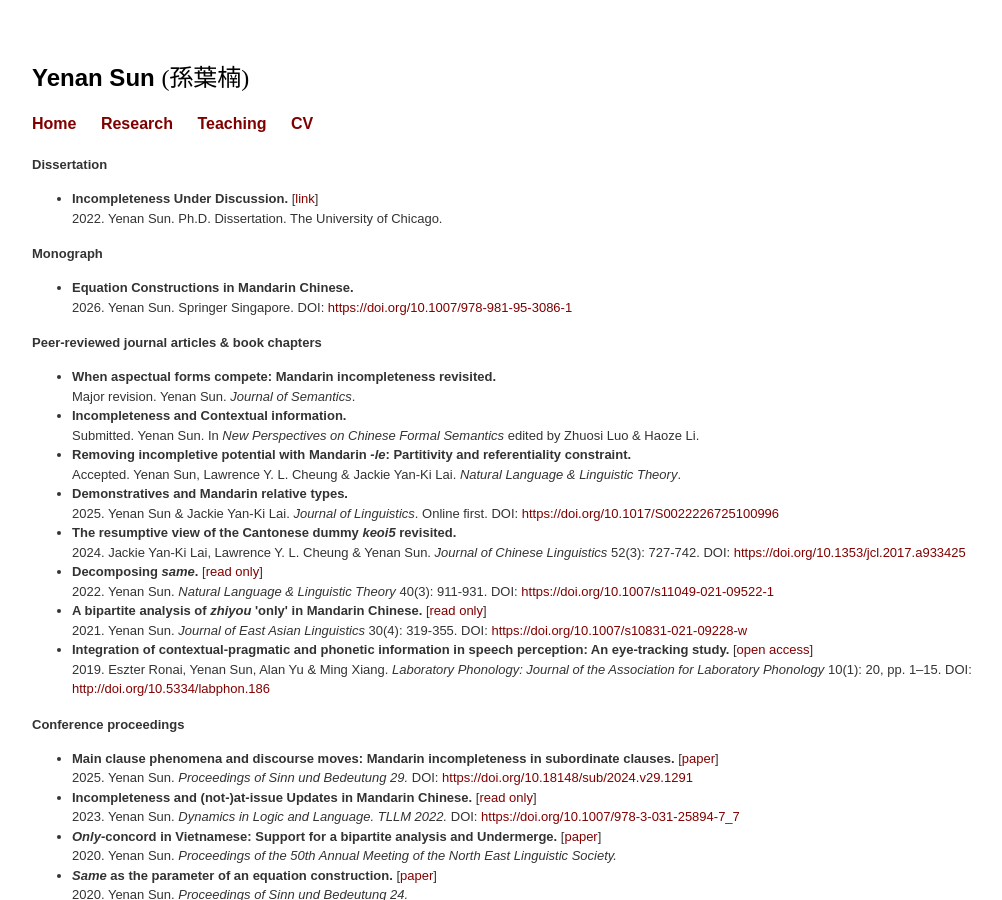
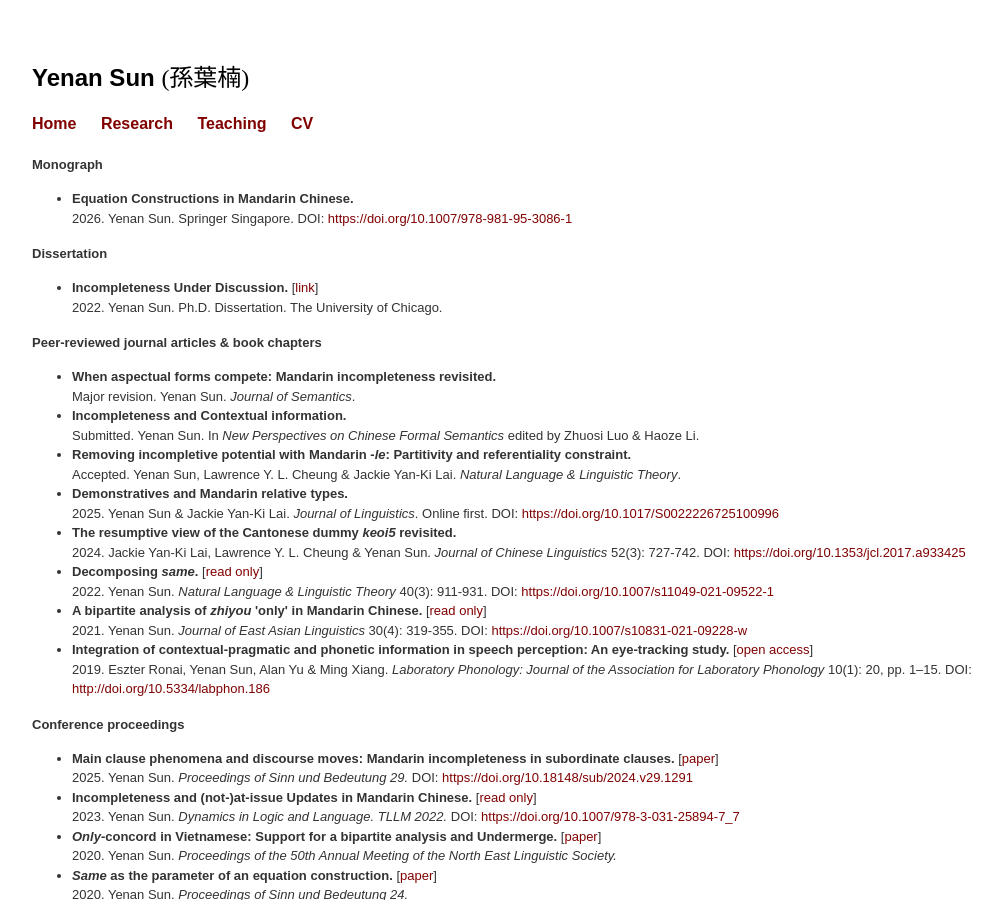
Before and after one commit to yenan09/yenan09.github.io, a Jekyll site: the page built from pub.html, in a window 1280 px wide and 900 px high. Shown: the whole window, without its empty margins (68-1070 px from the left). Built offline with Jekyll 4.4.1, drawn with Linux system fonts in a browser that asks for light colours.

Commit message:
Update pub.html

```diff
--- a/pub.html
+++ b/pub.html
@@ -8,18 +8,6 @@ title: Research
 <font size="2" face="Arial, sans-serif" color="#333333">
 
 
-  <b>Dissertation</b>
-
-  <ul>
-
-  <li>
-  <b>Incompleteness Under Discussion.</b> [<a href=https://knowledge.uchicago.edu/record/3928?ln=en&v=pdf" title="thesis">link</a>] <br>
-  2022. Yenan Sun. Ph.D. Dissertation. The University of Chicago. <br>
-
-
-  </ul>
-  <ul>
-      </ul>
 
   <b>Monograph</b>
 
@@ -34,8 +22,14 @@ title: Research
   <ul>
       </ul>
 
-
-
+<b>Dissertation</b>
+    <ul>
+        <li>
+        <b>Incompleteness Under Discussion.</b> [<a href=https://knowledge.uchicago.edu/record/3928?ln=en&v=pdf" title="thesis">link</a>] <br>
+        2022. Yenan Sun. Ph.D. Dissertation. The University of Chicago. <br>
+      </ul>
+        <ul>
+    </ul>
 
 
 <b>Peer-reviewed journal articles & book chapters</b>
```
